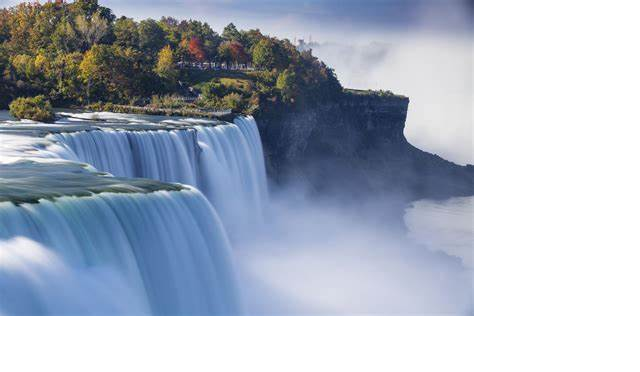
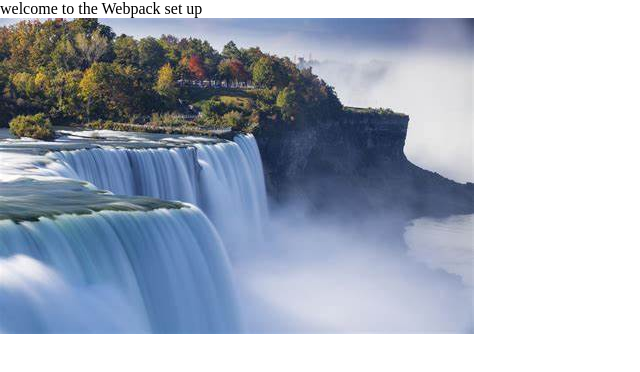
Before and after one commit to Alexr2391/webpack-custom-config, a React app: page / in a window 1280 px wide. Shown: the top 372 px of the page, without its empty margins (0-640 px from the left). Built offline with nearby package versions, Linux system fonts and the light colour scheme.

Commit message:
added welcome message

```diff
--- a/src/App.tsx
+++ b/src/App.tsx
@@ -5,6 +5,7 @@ const App: FC = () => {
     return (
         <main>
             <h1>{process.env.ASSET_HELLO}</h1>
+            <p>welcome to the Webpack set up</p>
             <img src="assets/images/niagara.jpg" alt="niagara" />
         </main>
     )
```
